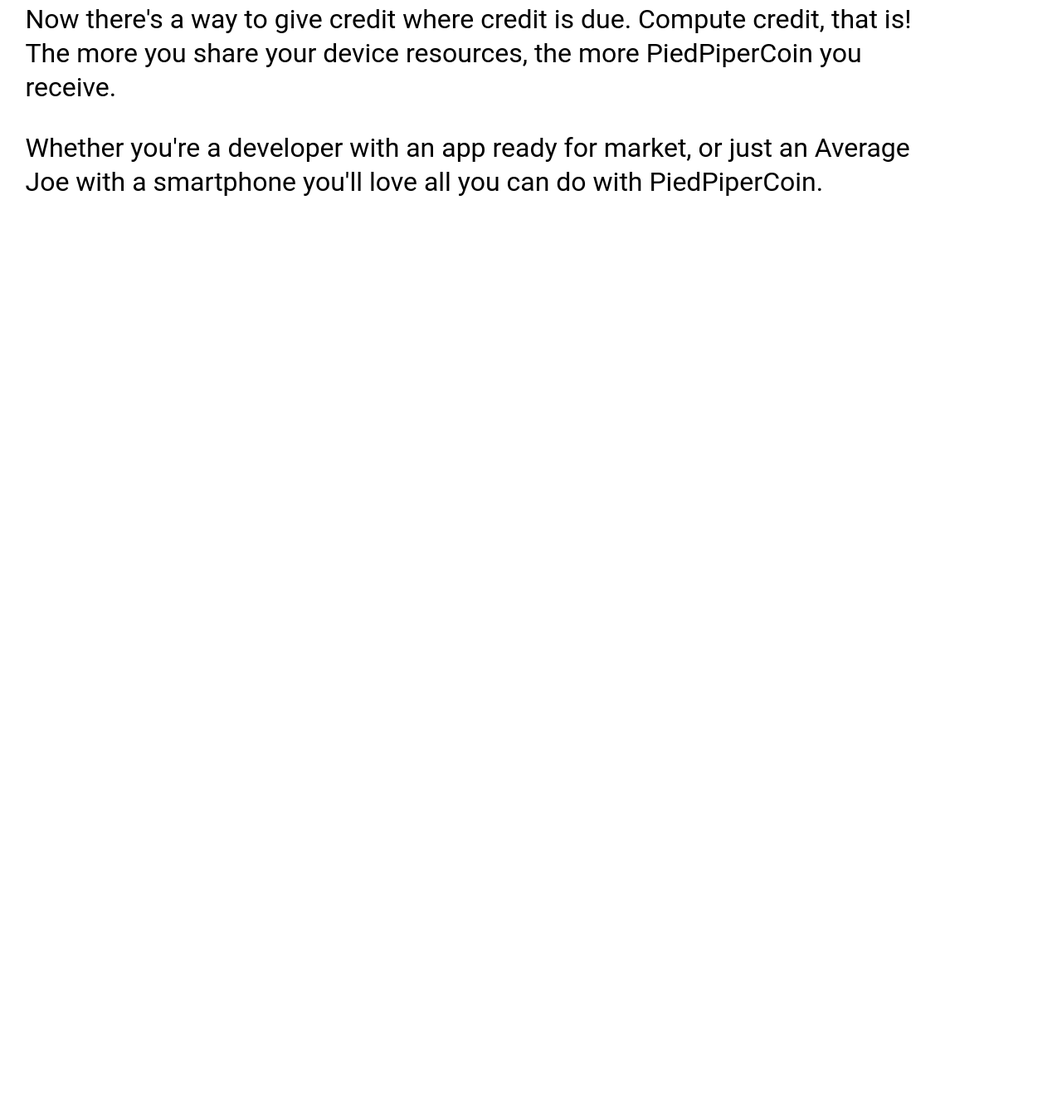
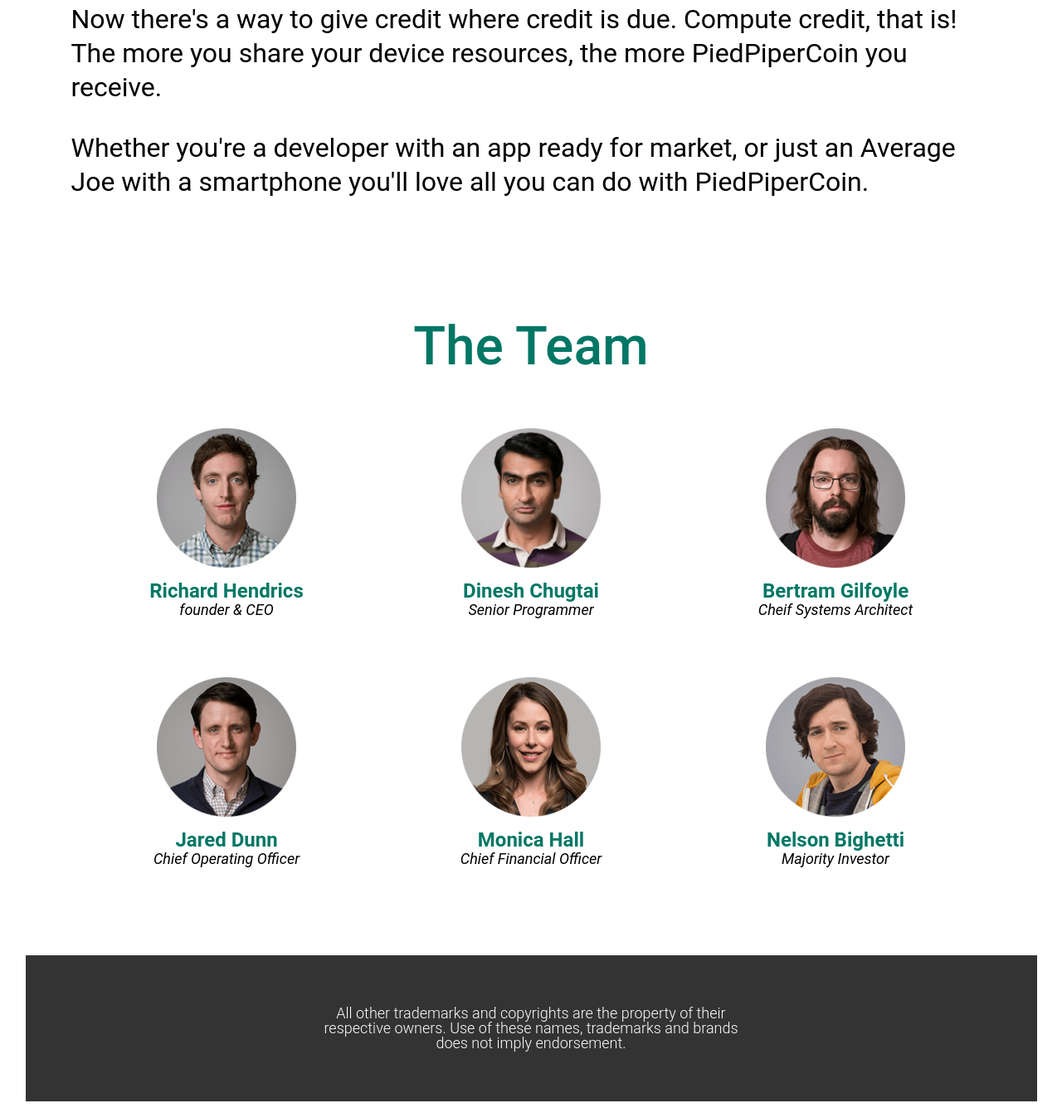
Before and after one commit to Onfame/Figma_lesson_website, a plain HTML site: page index.html in a window 1280 px wide. Shown: the part 1968-3303 px from the top of the page at 83% size. Before the commit the page ends 2240 px from the top, so only its background shows below. Drawn offline with Linux system fonts and the light colour scheme.

Commit message:
Add files via upload

```diff
--- a/index.html
+++ b/index.html
@@ -46,9 +46,10 @@
                     </h2>
                 </div>
                 <div class="introducing">
-                    <h1 class="intro_had" id="PeidPiperCoin">Introducing PeidPiperCoin</h1>
+                    <div class="space_near_peid" id="PeidPiperCoin"></div>
+                    <h1 class="intro_had">Introducing PeidPiperCoin</h1>
                     <img src="img/PPC Logo.png" alt="PPC" class="intro_img">
-                    <div>
+                    <div class="pied">
                         <p class="pied_text">
                             Pied Piper's new internet is built <em>for users, by users</em>.
                             <br>You supply the storage, compute, and networking resources that
@@ -66,9 +67,65 @@
                     </div>
 
                 </div>
+                <div class="team">
+                    <div class="space_near_team" id="TheTeam">.</div>
+                    <h1 class="team_table_name">The Team</h1>
+                    <table class="table_team">
+                        <tr>
+                            <td class="tab100">
+                                <a href="https://ru.wikipedia.org/wiki/Миддлдитч,_Томас">
+                                    <img src="img/Richard.png" alt="Richard Hendrics">
+                                    <h3 class="pers_name1">Richard Hendrics</h3>
+                                    <p>founder & CEO</p>
+                                </a>
+                            </td>
+                            <td class="tab101">
+                                <a href="https://ru.wikipedia.org/wiki/Нанджиани,_Кумэйл">
+                                    <img src="img/Dinesh.png" alt="Dinesh Chugtai">
+                                    <h3 class="pers_name1">Dinesh Chugtai</h3>
+                                    <p>Senior Programmer</p>
+                                </a>
+                            </td>
+                            <td class="tab102">
+                                <a href="https://ru.wikipedia.org/wiki/Старр,_Мартин">
+                                    <img src="img/Bertram.png" alt="Bertram Gilfoyle">
+                                    <h3 class="pers_name1">Bertram Gilfoyle</h3>
+                                    <p>Cheif Systems Architect</p>
+                                </a>
+                            </td>
+                        </tr>
+                        <tr>
+                            <td class="tab110">
+                                <a href="https://ru.wikipedia.org/wiki/Вудс,_Зак">
+                                    <img src="img/Jared.png" alt="Jared Dunn">
+                                    <h3 class="pers_name2">Jared Dunn</h3>
+                                    <p>Chief Operating Officer</p>
+                                </a>
+                            </td>
+                            <td class="tab111">
+                                <a href="https://ru.wikipedia.org/wiki/Крю,_Аманда">
+                                    <img src="img/Monica.png" alt="Monica Hall">
+                                    <h3 class="pers_name2">Monica Hall</h3>
+                                    <p>Chief Financial Officer</p>
+                                </a>
+                            </td>
+                            <td class="tab112">
+                                <a href="https://ru.wikipedia.org/wiki/Бренер,_Джош">
+                                    <img src="img/Nelson.png" alt="Nelson Bighetti">
+                                    <h3 class="pers_name2">Nelson Bighetti</h3>
+                                    <p>Majority Investor</p>
+                                </a>
+                            </td>
+                        </tr>
+                    </table>
+                </div>
             </div>
             <footer class="dw_line">
-
+                <p class="footer_p">
+                    All other trademarks and copyrights are the property of their
+                    <br>respective owners. Use of these names, trademarks and brands
+                    <br>does not imply endorsement.
+                </p>
             </footer>
         </div>
     </body>
--- a/style.css
+++ b/style.css
@@ -53,11 +53,25 @@
     font-size: 72px;
 }
 
-.space_near_problem {
+.space_near_problem{
     color: white;
     opacity: 0;
     position: absolute;
     top: 405px;
+}
+
+.space_near_peid {
+    color: white;
+    opacity: 0;
+    position: absolute;
+    top: 1600px;
+}
+
+.space_near_team{
+    color: white;
+    opacity: 0;
+    position: absolute;
+    top: 2250px;
 }
 
 .the_problem_sect{
@@ -118,6 +132,83 @@
     width: 115px;
 }
 
+.pied {
+    margin: 0px 55px 140px 55px;
+}
+
 .pied_text {
-    margin: 27px auto auto 218px;
+    margin: 27px 16px auto 163px;
 }
+
+.team {
+    margin: 140px auto auto auto;
+    text-align: center;
+}
+
+.team_table_name {
+    margin: 17px;
+    color: #007765;
+    font-size: 64px;
+    font-weight: 500;
+}
+
+.table_team{
+    border-collapse: collapse;
+    margin: auto;
+}
+
+.table_team img {
+    margin: 0px;
+    height: 168px;
+    width: 168px;
+}
+
+.pers_name1 {
+    margin: 10px auto auto auto;
+    color: #007765;
+    font-size: 24px;
+    text-align: center;
+}
+
+.pers_name2 {
+    margin: 10px auto auto auto;
+    color: #007765;
+    font-size: 24px;
+    text-align: center;
+}
+
+.table_team p {
+    margin: 0px;
+    text-align: center;
+    font-size: 18px;
+    font-style: italic;
+    line-height: 18px;
+}
+
+.table_team tr td {
+    margin: 0px;
+    border: 15px solid rgb(255, 255, 255);
+    width: 350px;
+    height: 283px;
+}
+
+.table_team a {
+    text-decoration: none;
+    color: black;
+}
+
+.dw_line{
+    background-color: #333333;
+    margin: 64px auto auto auto;
+    padding: 61px;
+}
+
+.footer_p {
+    text-align: center;
+    color:rgb(255, 255, 255);
+    font-size: 18px;
+    font-weight: 300;
+    line-height: 100%;
+    margin: 0px;
+
+}
```
Also changed, not shown: img/Bertram.png (added), img/Dinesh.png (added), img/Jared.png (added), img/Monica.png (added), img/Nelson.png (added), img/Richard.png (added).
